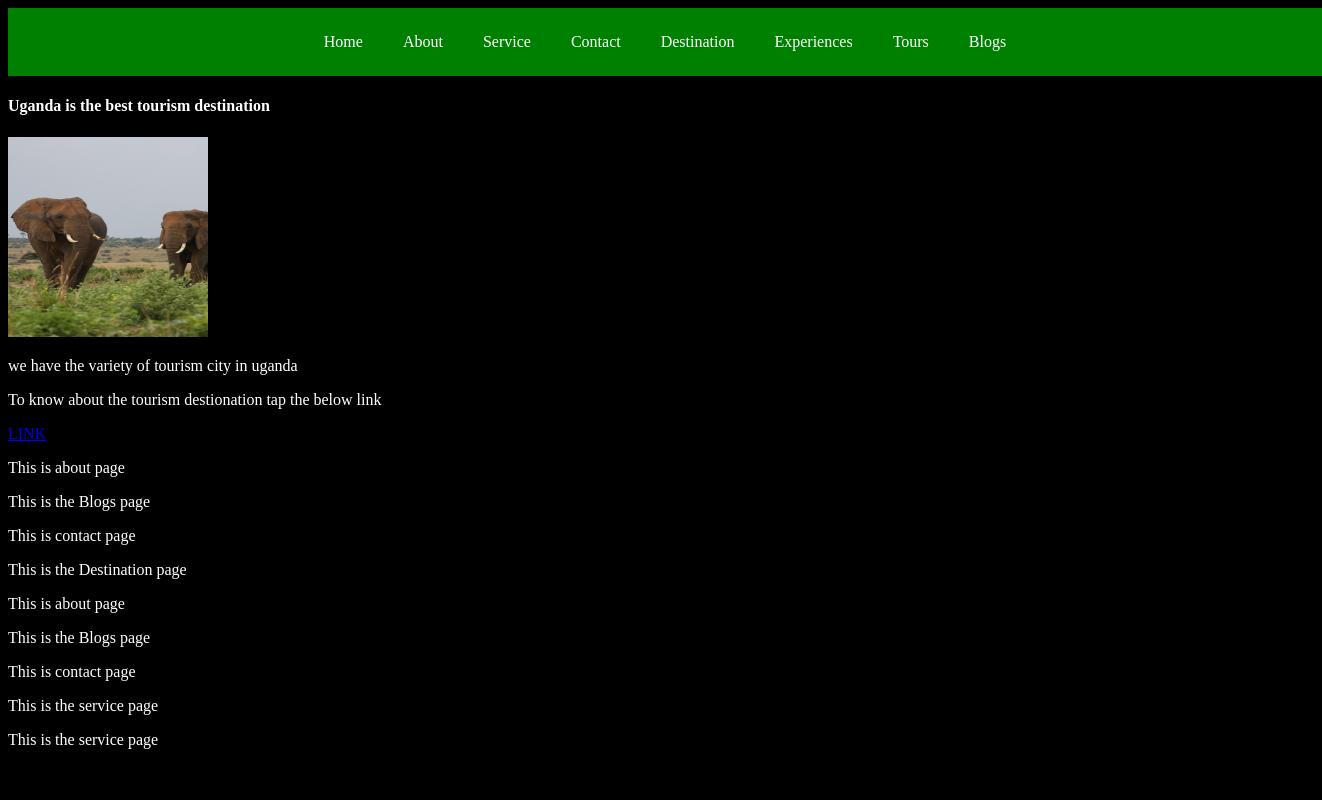
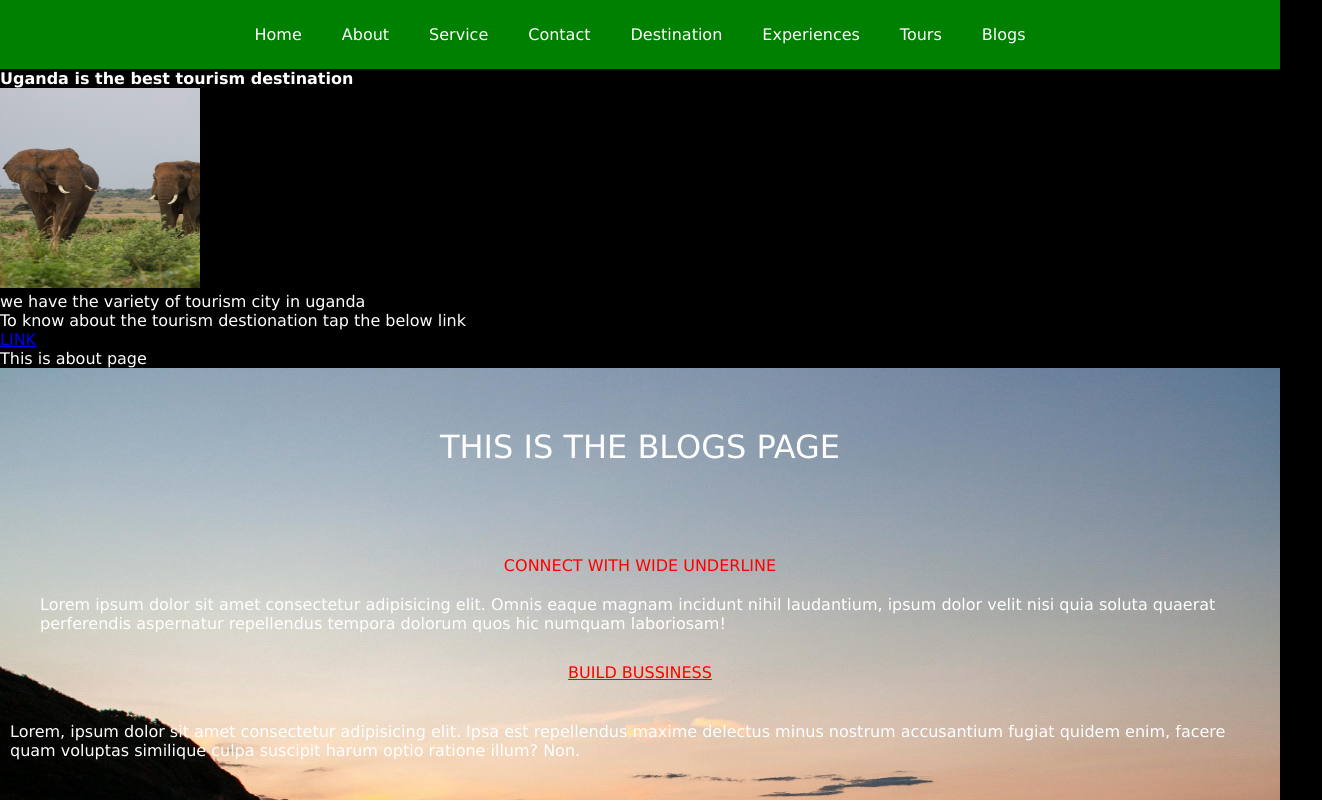
Before and after one commit to Tumumanye-Nelson/ReactFirstApp, a React (Vite) app: page / in a window 1280 px wide. Shown: the top 800 px of the page, 1322 px wide, since content can reach past the window. Built offline with nearby package versions, Linux system fonts and the light colour scheme.

Commit message:
added css

```diff
--- a/package.json
+++ b/package.json
@@ -22,7 +22,7 @@
     "@eslint/js": "^9.13.0",
     "@types/react": "^18.3.12",
     "@types/react-dom": "^18.3.1",
-    "@vitejs/plugin-react": "^4.3.3",
+    "@vitejs/plugin-react": "^4.3.4",
     "eslint": "^9.13.0",
     "eslint-plugin-react": "^7.37.2",
     "eslint-plugin-react-hooks": "^5.0.0",
--- a/src/App.jsx
+++ b/src/App.jsx
@@ -11,7 +11,6 @@ import Experiences from "./Experiences";
 import Blogs from "./Blogs";
 import Destination from "./Destination";
 function App() {
-  const [isDark, setDark] = useState(true);
 
 
   return (
--- a/src/Blogs.jsx
+++ b/src/Blogs.jsx
@@ -1,10 +1,18 @@
-import React from "react";
 
 function Blogs(){
     return(
-<div>
-    <p>This is the Blogs page</p>
+<div className="blogs">
+    <p className="pys">This is the Blogs page</p>
+    <div className="connect">
+    <ol className="oly">connect with wide underline</ol>
+
+    <p>Lorem ipsum dolor sit amet consectetur adipisicing elit. Omnis eaque magnam incidunt nihil laudantium, ipsum dolor velit nisi quia soluta quaerat perferendis aspernatur repellendus tempora dolorum quos hic numquam laboriosam!</p>
+    </div>
+<div className="build">
+    <ol>build bussiness</ol>
+    <p>Lorem, ipsum dolor sit amet consectetur adipisicing elit. Ipsa est repellendus maxime delectus minus nostrum accusantium fugiat quidem enim, facere quam voluptas similique culpa suscipit harum optio ratione illum? Non.</p>
 </div>
+    </div>
     );
 }
 export default Blogs
--- a/src/Contact.jsx
+++ b/src/Contact.jsx
@@ -1,9 +1,9 @@
-import React from "react";
 
 const Contact = () =>{
     return(
-<div>
-    <p>This is contact page</p>
+<div className="cont">
+    <h1 className="contact-header">Contact us please for more information</h1>
+
 </div>
     );
 }
--- a/src/Destination.jsx
+++ b/src/Destination.jsx
@@ -1,17 +1,7 @@
-import React from "react";
-import Service from "./Service";
-import About from "./About";
-import Tours from "./Tours";
-import Contact from "./Contact";
-import Blogs from "./Blogs";
 function Destination(){
     return(
 <div>
-    <p>This is the Destination page</p>
-<About/>
-<Blogs/>
-<Contact/>
-<Service/>
+
 </div>
     );
 }
--- a/src/index.css
+++ b/src/index.css
@@ -1,3 +1,11 @@
+*{
+    padding: 0;
+    margin: 0;
+    box-sizing: border-box;
+    font-family: Verdana, Geneva, Tahoma, sans-serif;
+
+}
+
 .navbar {
     width: 100%;
     padding: 25px;
@@ -34,3 +42,57 @@
     max-width: 100%;    /* Prevents scaling beyond the natural size of the image */
     height: auto;       /* Maintains the aspect ratio */
 }
+
+
+.cont {
+    background-image: url('/src/images/666.jpg');
+    background-size: cover;
+    background-position: center;
+    height: 100vh;
+    background-repeat: no-repeat;
+}
+.blogs{
+    background-image: url(/src/images/666.jpg);
+    height: 100vh;
+    background-position: center;
+    background-size: cover;
+    background-repeat: no-repeat;
+
+}
+.pys{
+    padding: 60px;
+    text-align: center;
+    text-transform: uppercase;
+    color: blue;
+    font-size: 2em;
+
+}
+.connect{
+    margin: 30px;
+    padding: -30px;
+    color:purple;
+}
+.connect p{
+    margin: 10px;
+    text-decoration: solid;
+
+
+}
+.connect ol{
+    text-align: center;
+    margin: 20px;
+    color: red;
+
+    text-transform: uppercase;
+}
+.build ol{
+    text-align: center;
+    text-decoration: underline;
+    text-transform: uppercase;
+    margin: 30px;
+    color: red;
+}
+ .build p{
+    padding: 10px;
+    text-decoration: solid;
+ }
```
Also changed, not shown: src/images/666.jpg (added), 1 other file (tests, documents, lock files or other folders).
